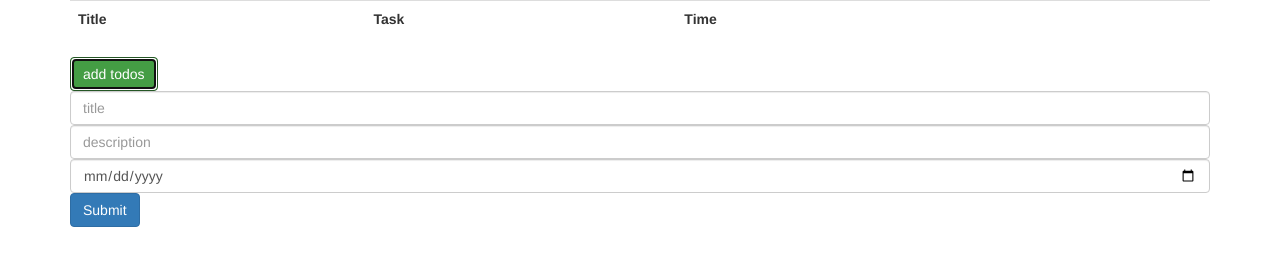
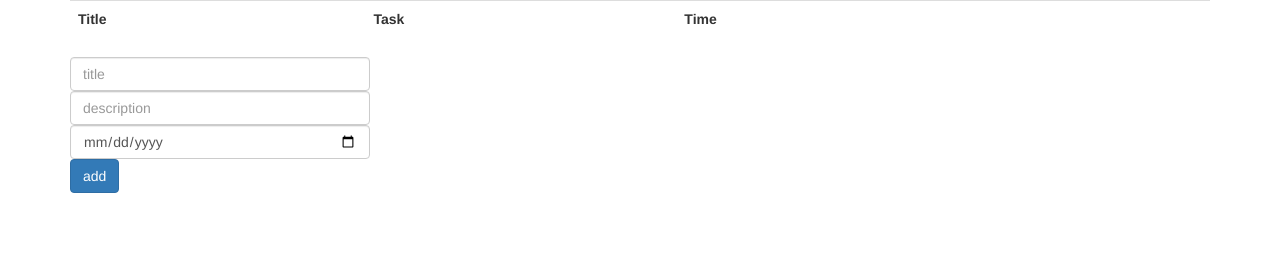
Before and after one commit to NahomHailu12/Simpdle_Js_todo, a plain HTML site: page index.html in a window 1280 px wide. Both pictures are taken after a click on the button "add todos". Drawn offline with nearby package versions, Linux system fonts and the light colour scheme.

Commit message:
final modification done

```diff
--- a/app.js
+++ b/app.js
@@ -1,22 +1,31 @@
 const form = document.getElementById("hidden");
-form.style.display = "none";
+let indicator = false;
+var temp = 0;
 let id = 0;
 
+const table = document.getElementById("table");
 const btnSucess = document.getElementById("addTodo");
+
+form.style.display = "none";
 btnSucess.addEventListener("click", (e) => {
-     form.style.display = "block";
-     form.id.value = id;
+    btnSucess.style.display = "none";
+    document.getElementById("button_submit").defaultValue="add";
+    form.style.display = "block";
 })
 
-let indicator = false;
-const table = document.getElementById("table");
-
-var temp = 0;
+//update specific row
 function updateTask(id){
     indicator = true;
     temp = id;
-    console.log(id);
+    document.getElementById("button_submit").defaultValue="Update";
     form.style.display = "block";
+}
+
+//delete specific row
+function deleteTask(dId){
+    let conform = window.confirm("Are you sure you want to delete this task?");
+    if (conform)
+        document.getElementById('table').removeChild(document.getElementById(`tr-${dId}`));
 }
 
 form.addEventListener("submit", (e) => {
@@ -27,6 +36,7 @@ form.addEventListener("submit", (e) => {
         "date": document.form.date.value
     }
 
+    // to create and add new element
     if(!indicator) {
                 const todo = document.createElement("tr");
                 todo.setAttribute("id", `tr-${id}`);
@@ -35,12 +45,13 @@ form.addEventListener("submit", (e) => {
                                     <td>${lists.task}</td>
                                     <td>${lists.date}</td>
                                     <td><button id="update-${id} " class = "btn btn-success" onclick="updateTask(${id})">Update</button></td>
-                                    <td><button id="delete-${id}" class = "btn btn-warning" onclick="document.getElementById('table').removeChild(document.getElementById('tr-${id}'))">Delete</button></td>
-                                    `;
+                                    <td><button id="delete-${id}" class = "btn btn-warning" onclick="deleteTask(${id})">Delete</button></td>`;
                 table.appendChild(todo);
+                btnSucess.style.display = "block";
                 id++;
                 }
     else{
+        // update the specific row
         let tempid = `tr-${temp}`;
         row = document.getElementById(tempid);
         row.innerHTML = `
@@ -48,7 +59,7 @@ form.addEventListener("submit", (e) => {
                             <td>${lists.task}</td>
                             <td>${lists.date}</td>
                             <td><button id="update-${temp} " class = "btn btn-success" onclick="updateTask(${temp})">Update</button></td>
-                            <td><button id="delete-${temp}" class = "btn btn-warning" onclick="document.getElementById('table').removeChild(document.getElementById('tr-${temp}'))">Delete</button></td>
+                            <td><button id="delete-${temp}" class = "btn btn-warning" onclick="deleteTask(${temp})">Delete</button></td>
                 `;
         indicator = false;
     }
--- a/index.html
+++ b/index.html
@@ -19,20 +19,17 @@
     </tr>
 </table>
     <button class="btn btn-success" id="addTodo">add todos</button>
-    <form class="form m" id="hidden" name="form">
+    <form class="form m" id="hidden" name="form" style="width: 300px;">
         <div class="mb-4">
-            <input type="hidden" class="form-control" name="id" placeholder="title">
-        </div>
-        <div class="mb-4">
-            <input type="text" class="form-control" name="title" min=5 placeholder="title">
+            <input type="text" class="form-control" name="title" min="5" placeholder="title" required>
         </div>
         <div class="mb-3">
-            <input type="text" class="form-control" name="task" min=5 placeholder="description">
+            <input type="text" class="form-control" name="task" min="5" placeholder="description" required>
         </div>
         <div class="mb-3">
-            <input type="date" class="form-control" name="date" placeholder="date">
+            <input type="date" class="form-control" name="date" placeholder="date" required>
         </div>
-        <input type="submit" class="btn btn-primary">
+        <input type="submit" class="btn btn-primary" id="button_submit">
     </form>
     </div>
 <script src="https://ajax.googleapis.com/ajax/libs/jquery/1.12.4/jquery.min.js"></script>
```
